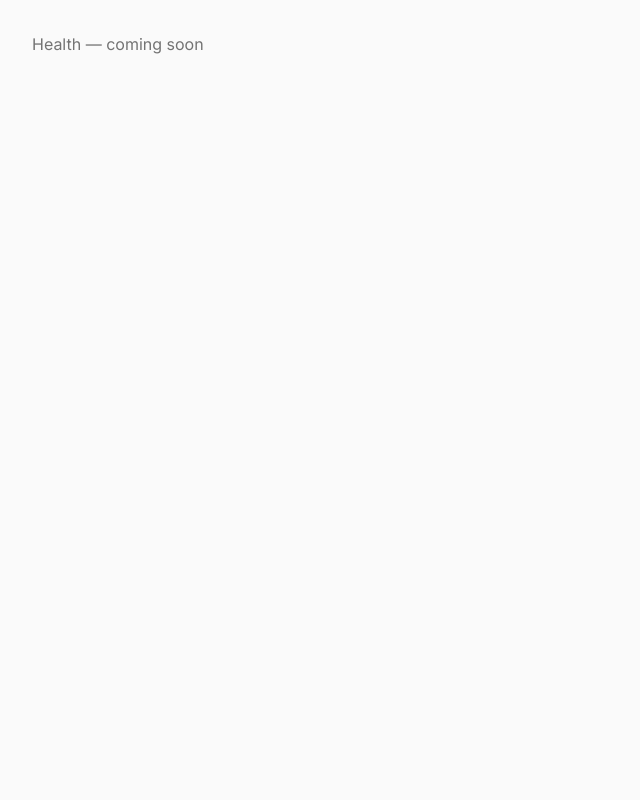
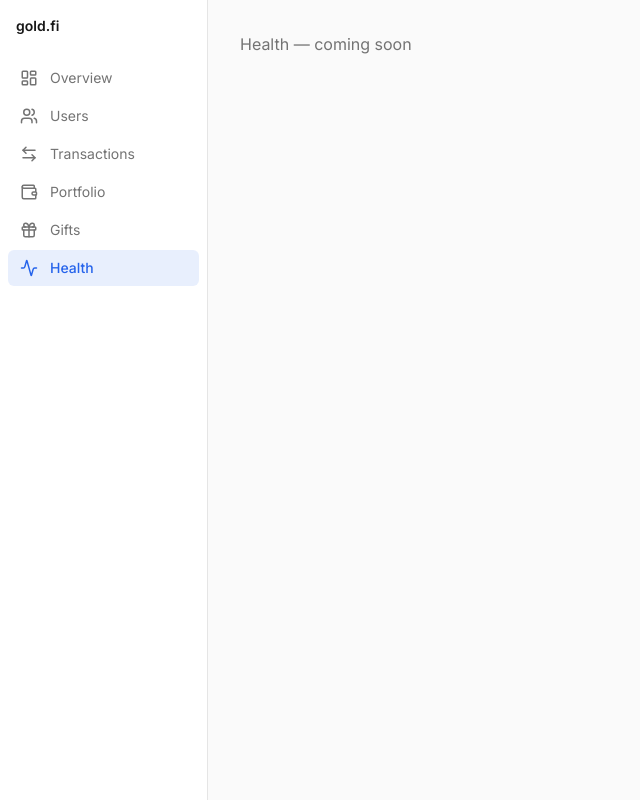
Before and after one commit to sarthakxau/dashboard, a React (Vite) app: page /health in a window 1280 px wide. Shown: the whole page, without its empty margins (0-640 px from the left). Built offline with nearby package versions, Linux system fonts and the light colour scheme.

Commit message:
feat: add layout components — Sidebar, TopBar, PageShell
Co-Authored-By: Claude Opus 4.6 (1M context) <noreply@anthropic.com>

```diff
--- a/src/components/layout/PageShell.tsx
+++ b/src/components/layout/PageShell.tsx
@@ -1,3 +1,13 @@
-export default function PageShell({ children }: { children: React.ReactNode }) {
-  return <div>{children}</div>;
+import type { ReactNode } from 'react';
+import Sidebar from './Sidebar';
+
+export default function PageShell({ children }: { children: ReactNode }) {
+  return (
+    <div className="min-h-screen bg-background">
+      <Sidebar />
+      <main className="ml-14 lg:ml-52">
+        {children}
+      </main>
+    </div>
+  );
 }
--- /dev/null
+++ b/src/components/layout/Sidebar.tsx
@@ -0,0 +1,52 @@
+import { NavLink } from 'react-router-dom';
+import {
+  LayoutDashboard,
+  Users,
+  ArrowLeftRight,
+  Wallet,
+  Gift,
+  Activity,
+} from 'lucide-react';
+
+const navItems = [
+  { to: '/', label: 'Overview', icon: LayoutDashboard },
+  { to: '/users', label: 'Users', icon: Users },
+  { to: '/transactions', label: 'Transactions', icon: ArrowLeftRight },
+  { to: '/portfolio', label: 'Portfolio', icon: Wallet },
+  { to: '/gifts', label: 'Gifts', icon: Gift },
+  { to: '/health', label: 'Health', icon: Activity },
+];
+
+export default function Sidebar() {
+  return (
+    <aside className="fixed left-0 top-0 h-full w-14 lg:w-52 bg-white border-r border-border flex flex-col py-4 z-10">
+      <div className="px-3 lg:px-4 mb-6">
+        <span className="hidden lg:block text-sm font-semibold text-primary">
+          gold.fi
+        </span>
+        <span className="block lg:hidden text-xs font-bold text-center text-primary">
+          g.f
+        </span>
+      </div>
+      <nav className="flex flex-col gap-0.5 px-2">
+        {navItems.map((item) => (
+          <NavLink
+            key={item.to}
+            to={item.to}
+            end={item.to === '/'}
+            className={({ isActive }) =>
+              `flex items-center gap-3 px-2 lg:px-3 py-2 rounded-md text-sm transition-colors ${
+                isActive
+                  ? 'bg-accent/10 text-accent font-medium'
+                  : 'text-secondary hover:text-primary hover:bg-gray-50'
+              }`
+            }
+          >
+            <item.icon size={18} className="shrink-0" />
+            <span className="hidden lg:block">{item.label}</span>
+          </NavLink>
+        ))}
+      </nav>
+    </aside>
+  );
+}
--- /dev/null
+++ b/src/components/layout/TopBar.tsx
@@ -0,0 +1,19 @@
+import RefreshButton from '@/components/shared/RefreshButton';
+
+interface TopBarProps {
+  title: string;
+  pageKey: string;
+  children?: React.ReactNode;
+}
+
+export default function TopBar({ title, pageKey, children }: TopBarProps) {
+  return (
+    <header className="sticky top-0 z-10 bg-background/80 backdrop-blur-sm border-b border-border px-6 py-3 flex items-center justify-between">
+      <h1 className="text-lg font-semibold text-primary">{title}</h1>
+      <div className="flex items-center gap-3">
+        {children}
+        <RefreshButton pageKey={pageKey} />
+      </div>
+    </header>
+  );
+}
--- /dev/null
+++ b/src/components/shared/RefreshButton.tsx
@@ -0,0 +1,3 @@
+export default function RefreshButton({ pageKey: _pageKey }: { pageKey: string }) {
+  return <button className="text-xs text-secondary">Refresh</button>;
+}
```
